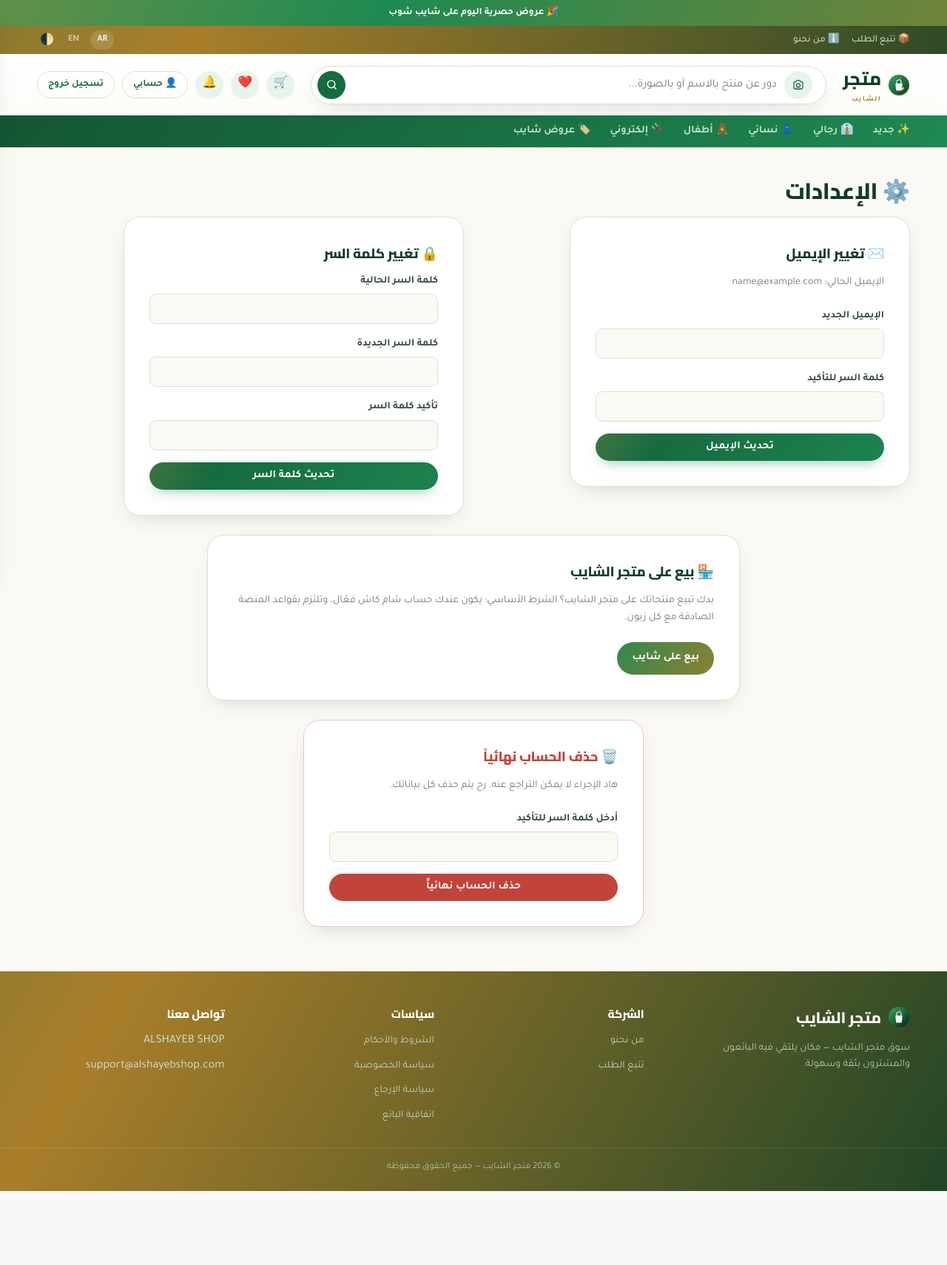
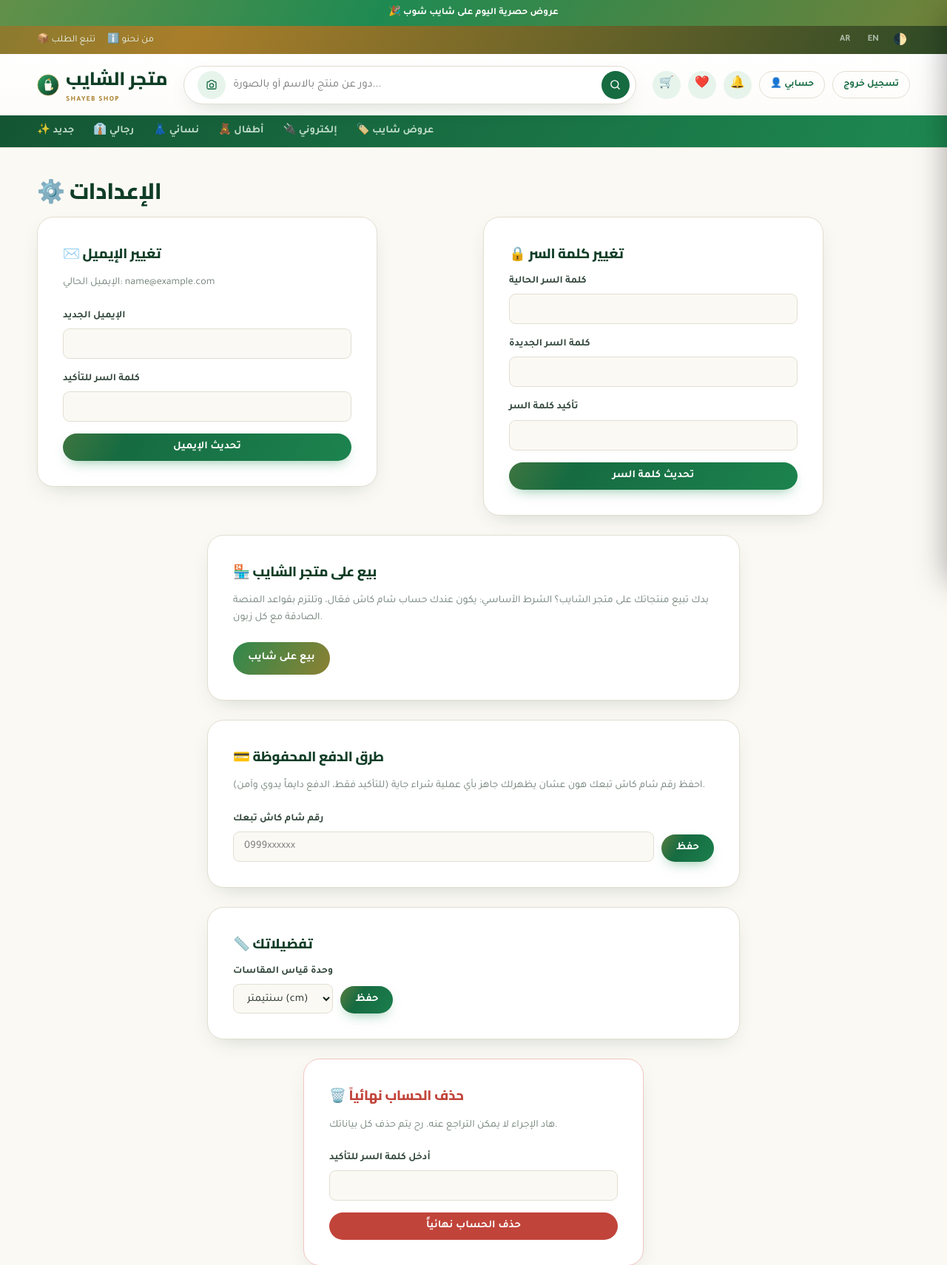
Before and after one commit to yunus-hussein-1/shop1, a Flask app: page /account/settings in a window 1280 px wide. Shown: the top 1710 px of the page at 74% size. Before the commit the page ends 1610 px from the top, so only its background shows below. Run offline with Flask 3, Linux system fonts and the light colour scheme; the visitor is signed in with stand-in values (Sample User, id 1); data that the repository does not hold is empty.

Commit message:
4 تحسينات للوحة المستخدم: صورة غلاف فوق البروفايل، تبويب طرق الدفع المحفوظة (رقم شام كاش سريع)، تذكير ذكي بمنتجات ناسيها بالسلة، حفظ تفضيل اللغة ووحدة القياس بالحساب (يبقى معك بكل تسجيل دخول)

```diff
--- a/app.py
+++ b/app.py
@@ -68,9 +68,15 @@
 
         fav_ids = set()
         unread_count = 0
+        cart_reminder_count = 0
         if current_user.is_authenticated:
             fav_ids = {f.product_id for f in Favorite.query.filter_by(user_id=current_user.id).all()}
             unread_count = Notification.query.filter_by(user_id=current_user.id, is_read=False).count()
+            from models import CartItem
+            threshold = datetime.utcnow() - timedelta(hours=1)
+            cart_reminder_count = CartItem.query.filter(
+                CartItem.user_id == current_user.id, CartItem.added_at <= threshold
+            ).count()
 
         week_ago = datetime.utcnow() - timedelta(days=7)
         weekly_rows = (
@@ -93,6 +99,11 @@
             "favorite_ids": fav_ids,
             "unread_notifications_count": unread_count,
             "weekly_best_ids": weekly_best_ids,
+            "cart_reminder_count": cart_reminder_count,
+            "measurement_unit": (current_user.measurement_unit if current_user.is_authenticated else "cm"),
+            "cm_display": lambda cm: (
+                f"{round(cm/2.54,1)} inch" if current_user.is_authenticated and current_user.measurement_unit == "inch" else f"{cm} cm"
+            ),
         }
 
     # --- رؤوس أمان أساسية على كل استجابة ---
--- a/models.py
+++ b/models.py
@@ -20,6 +20,9 @@
     birth_date = db.Column(db.Date)
     preferred_lang = db.Column(db.String(5), default="ar")
     avatar_path = db.Column(db.String(255))
+    cover_path = db.Column(db.String(255))
+    saved_shamcash_number = db.Column(db.String(40))
+    measurement_unit = db.Column(db.String(10), default="cm")  # cm / inch
 
     is_admin = db.Column(db.Boolean, default=False)
     is_banned = db.Column(db.Boolean, default=False)
@@ -191,6 +194,7 @@
     user_id = db.Column(db.Integer, db.ForeignKey("user.id"), nullable=False)
     product_id = db.Column(db.Integer, db.ForeignKey("product.id"), nullable=False)
     quantity = db.Column(db.Integer, default=1)
+    added_at = db.Column(db.DateTime, default=datetime.utcnow)
 
     product = db.relationship("Product")
 
--- a/routes/auth.py
+++ b/routes/auth.py
@@ -73,6 +73,8 @@
             return render_template("auth/login.html")
 
         login_user(user, remember=remember)
+        if user.preferred_lang:
+            session["lang"] = user.preferred_lang
         flash(f"أهلاً فيك من جديد يا {user.name} 👋", "success")
         next_page = request.args.get("next")
         return redirect(next_page or url_for("main.home"))
--- a/routes/main.py
+++ b/routes/main.py
@@ -143,6 +143,10 @@
 def set_language(lang):
     if lang in ("ar", "en"):
         session["lang"] = lang
+        if current_user.is_authenticated:
+            from extensions import db
+            current_user.preferred_lang = lang
+            db.session.commit()
     return redirect(request.referrer or url_for("main.home"))
 
 
--- a/routes/profile.py
+++ b/routes/profile.py
@@ -35,6 +35,7 @@
         phone = request.form.get("phone", "").strip()
         birth_date = request.form.get("birth_date", "")
         avatar = request.files.get("avatar")
+        cover = request.files.get("cover")
 
         current_user.name = name or current_user.name
         current_user.phone = phone
@@ -47,6 +48,13 @@
         if avatar and avatar.filename:
             try:
                 current_user.avatar_path = save_image(avatar, subfolder="avatars")
+            except ValueError as e:
+                flash(str(e), "danger")
+                return render_template("profile/edit.html")
+
+        if cover and cover.filename:
+            try:
+                current_user.cover_path = save_image(cover, subfolder="covers")
             except ValueError as e:
                 flash(str(e), "danger")
                 return render_template("profile/edit.html")
@@ -98,6 +106,19 @@
                 db.session.commit()
                 flash("تم تحديث الإيميل بنجاح.", "success")
 
+        elif action == "save_payment_method":
+            saved_number = request.form.get("saved_shamcash_number", "").strip()
+            current_user.saved_shamcash_number = saved_number
+            db.session.commit()
+            flash("تم حفظ رقم شام كاش تبعك للدفع السريع.", "success")
+
+        elif action == "save_preferences":
+            unit = request.form.get("measurement_unit", "cm")
+            if unit in ("cm", "inch"):
+                current_user.measurement_unit = unit
+            db.session.commit()
+            flash("تم حفظ تفضيلاتك.", "success")
+
         elif action == "change_password":
             old_pw = request.form.get("old_password", "")
             new_pw = request.form.get("new_password", "")
--- a/templates/base.html
+++ b/templates/base.html
@@ -159,6 +159,15 @@
   {% endif %}
 {% endwith %}
 
+{% if cart_reminder_count and request.endpoint not in ['shop.cart', 'shop.checkout'] %}
+<div class="flashes">
+  <div class="flash flash-info" style="display:flex; justify-content:space-between; align-items:center; flex-wrap:wrap; gap:8px">
+    <span>🛒 نسيت {{ cart_reminder_count }} منتج بسلتك من زمان — أكمل طلبك قبل ما تنفد الكمية!</span>
+    <a href="{{ url_for('shop.cart') }}" class="btn btn-primary btn-sm">أكمل الطلب</a>
+  </div>
+</div>
+{% endif %}
+
 <main>
   {% block content %}{% endblock %}
 </main>
--- a/templates/profile/settings.html
+++ b/templates/profile/settings.html
@@ -38,6 +38,34 @@
     {% endif %}
   </div>
 
+  <div class="form-card wide" style="margin:26px auto">
+    <h1 style="font-size:1.15rem">💳 طرق الدفع المحفوظة</h1>
+    <p class="sub">احفظ رقم شام كاش تبعك هون عشان يظهرلك جاهز بأي عملية شراء جاية (للتأكيد فقط، الدفع دايماً يدوي وآمن).</p>
+    <form method="post" style="display:flex; gap:10px; flex-wrap:wrap; align-items:flex-end">
+      <input type="hidden" name="action" value="save_payment_method">
+      <div class="field" style="flex:1; min-width:200px; margin-bottom:0">
+        <label>رقم شام كاش تبعك</label>
+        <input type="tel" name="saved_shamcash_number" value="{{ current_user.saved_shamcash_number or '' }}" placeholder="0999xxxxxx">
+      </div>
+      <button type="submit" class="btn btn-primary">حفظ</button>
+    </form>
+  </div>
+
+  <div class="form-card wide" style="margin:0 auto 26px">
+    <h1 style="font-size:1.15rem">📏 تفضيلاتك</h1>
+    <form method="post" style="display:flex; gap:10px; flex-wrap:wrap; align-items:flex-end">
+      <input type="hidden" name="action" value="save_preferences">
+      <div class="field" style="margin-bottom:0">
+        <label>وحدة قياس المقاسات</label>
+        <select name="measurement_unit">
+          <option value="cm" {{ 'selected' if current_user.measurement_unit=='cm' }}>سنتيمتر (cm)</option>
+          <option value="inch" {{ 'selected' if current_user.measurement_unit=='inch' }}>إنش (inch)</option>
+        </select>
+      </div>
+      <button type="submit" class="btn btn-primary">حفظ</button>
+    </form>
+  </div>
+
   <div class="form-card" style="margin:0 auto; border-color:#f2c6c1">
     <h1 style="font-size:1.15rem; color:var(--danger)">🗑️ حذف الحساب نهائياً</h1>
     <p class="sub">هاد الإجراء لا يمكن التراجع عنه. رح يتم حذف كل بياناتك.</p>
--- a/templates/shop/checkout.html
+++ b/templates/shop/checkout.html
@@ -45,6 +45,9 @@
           <label>رقم عملية شام كاش (اختياري إذا رفعت الإيصال)</label>
           <input type="text" name="payment_reference" placeholder="مثال: 45789632">
         </div>
+        {% if current_user.saved_shamcash_number %}
+        <p class="hint">💳 رقمك المحفوظ للدفع السريع: <strong style="direction:ltr; display:inline-block">{{ current_user.saved_shamcash_number }}</strong></p>
+        {% endif %}
         <div class="field" style="margin-bottom:0">
           <label>صورة إيصال الدفع (من تطبيق شام كاش بعد إتمام التحويل)</label>
           <input type="file" name="payment_proof" accept="image/*" capture="environment">
```
Also changed, not shown: migrations/versions/555540e4ab5d_add_cover_photo_saved_payment_.py (added, +42 -0 lines), templates/profile/dashboard.html (+6 -3 lines), templates/profile/edit.html (+9 -2 lines), templates/shop/product.html (+5 -5 lines).
